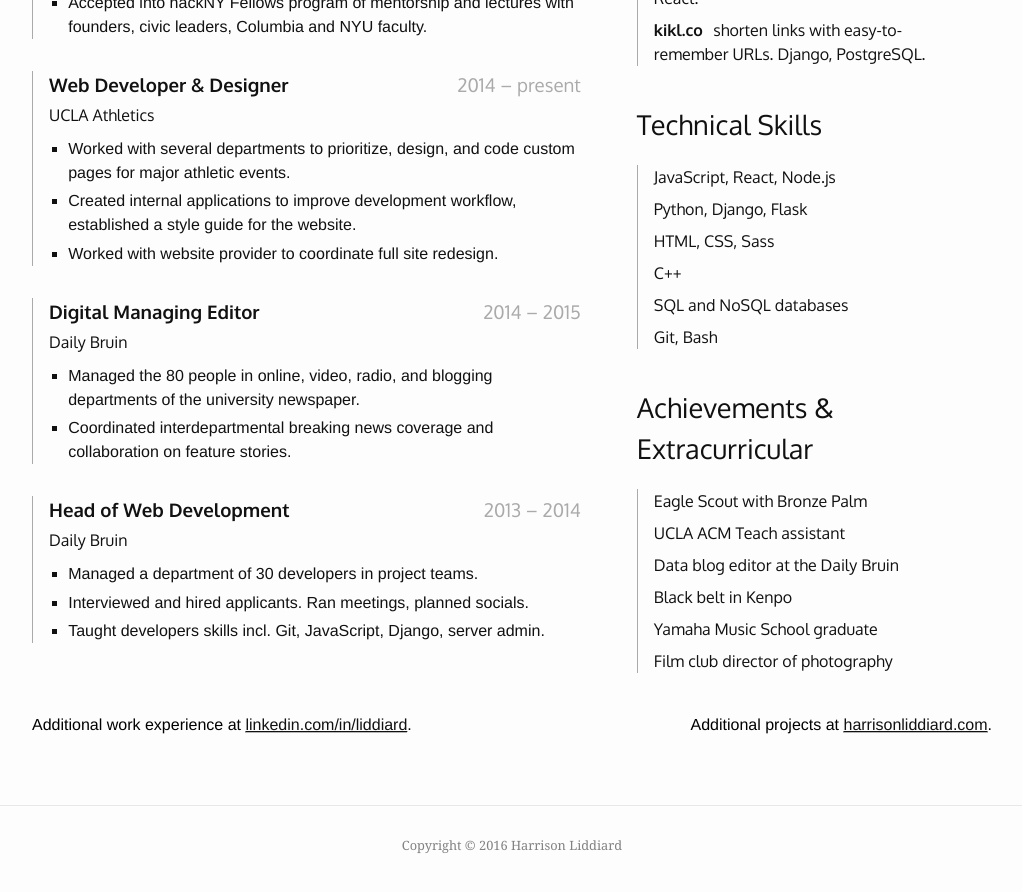
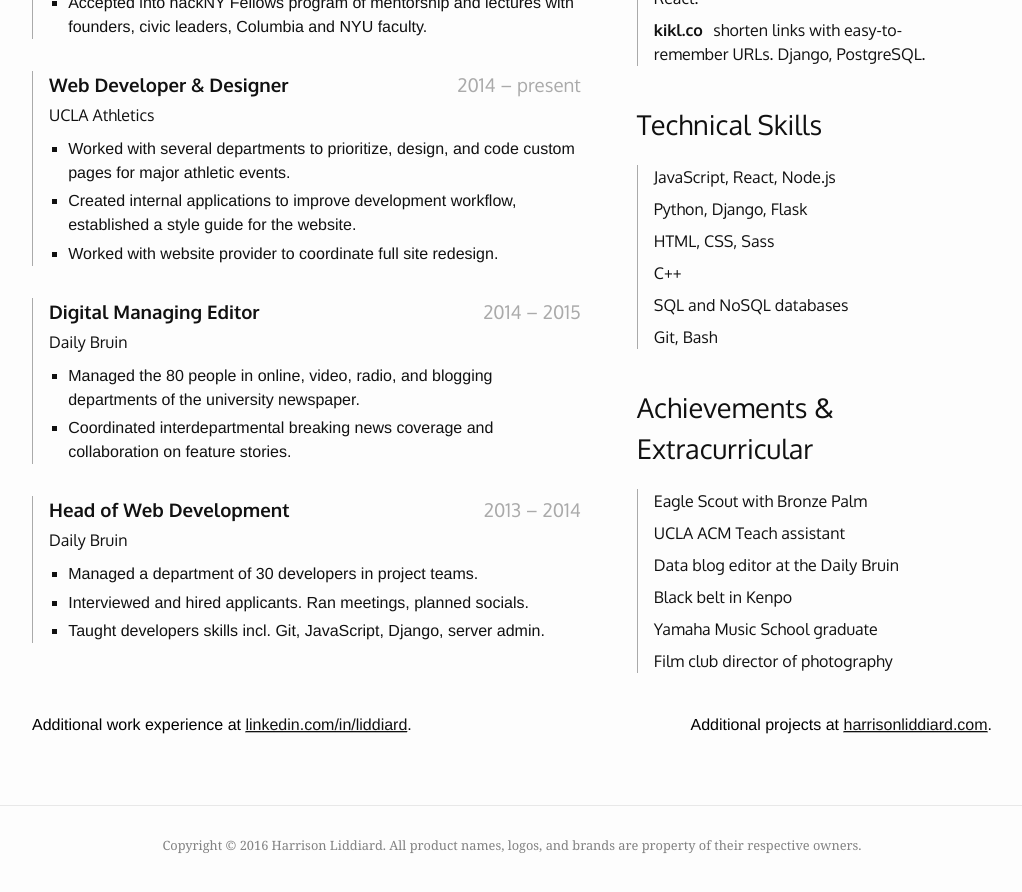
Before and after one commit to liddiard/liddiard.me, a Jekyll site: the page built from resume.md, in a window 1280 px wide and 900 px high, scrolled down 593 px. Shown: the top 892 px of the window, without its empty margins (128-1150 px from the left). Built offline with Jekyll 4.4.1, drawn with Linux system fonts in a browser that asks for light colours; some web fonts are replaced.

Commit message:
added trademark property notice to footer

```diff
--- a/_includes/footer.html
+++ b/_includes/footer.html
@@ -1,6 +1,6 @@
 <footer class="site-footer">
 
-  <p class="copyright">Copyright © {{ site.time | date: '%Y' }} Harrison Liddiard</p>
+  <p class="copyright">Copyright © {{ site.time | date: '%Y' }} Harrison Liddiard. All product names, logos, and brands are property of their respective owners.</p>
 
 </footer>
 
```
